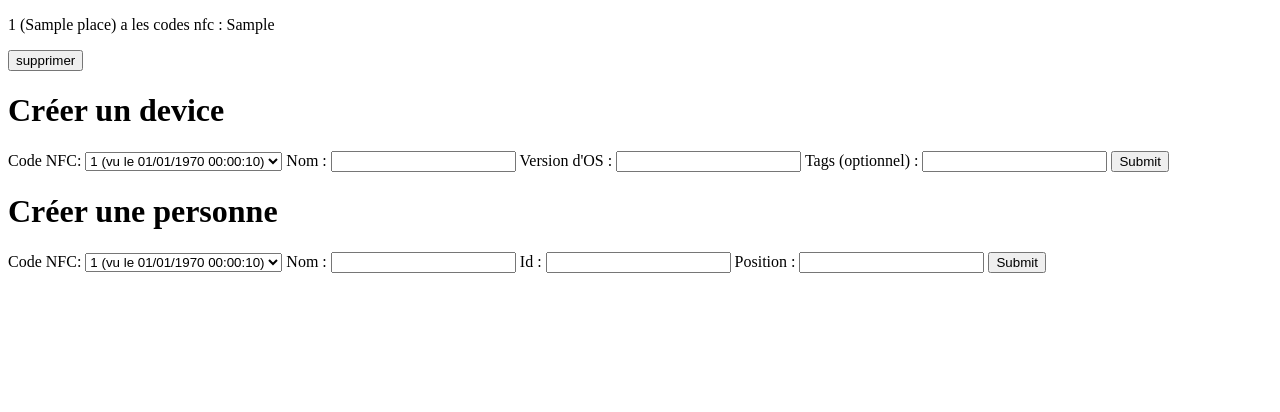
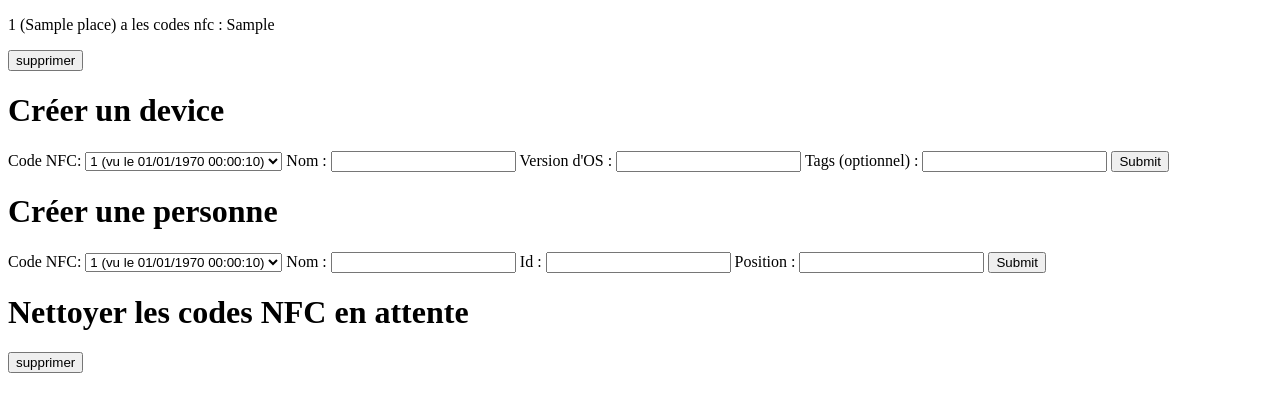
Before and after one commit to netatmo-drs/drs-backend, a Flask app: template templates/front.html in a window 1280 px wide. Shown: the part 267-679 px from the top of the page. Run offline with Flask 2, Linux system fonts and the light colour scheme; the template is opened without the code that fills it: most values are stand-ins (such as "Sample title", 1, 10 or a date in 2020).

Commit message:
Fix method remove_new_nfc and add button in front

```diff
--- a/app.py
+++ b/app.py
@@ -160,7 +160,7 @@ def get_new_nfc_code():
 
     return jsonify(new_nfcs)
 
-@app.route('/remove_new_nfc_code', methods=['GET'])
+@app.route('/remove_new_nfc_code', methods=['POST'])
 def remove_new_nfc_code():
     db.newnfcs.remove({})
 
--- a/templates/front.html
+++ b/templates/front.html
@@ -53,3 +53,8 @@
         <input type="text" name="place">
         <input type="submit">
     </form>
+
+    <h1>Nettoyer les codes NFC en attente </h1>
+    <form action="{{ url_for('remove_new_nfc_code') }}" method="post">
+        <input type="submit" value="supprimer">
+    </form>
```
